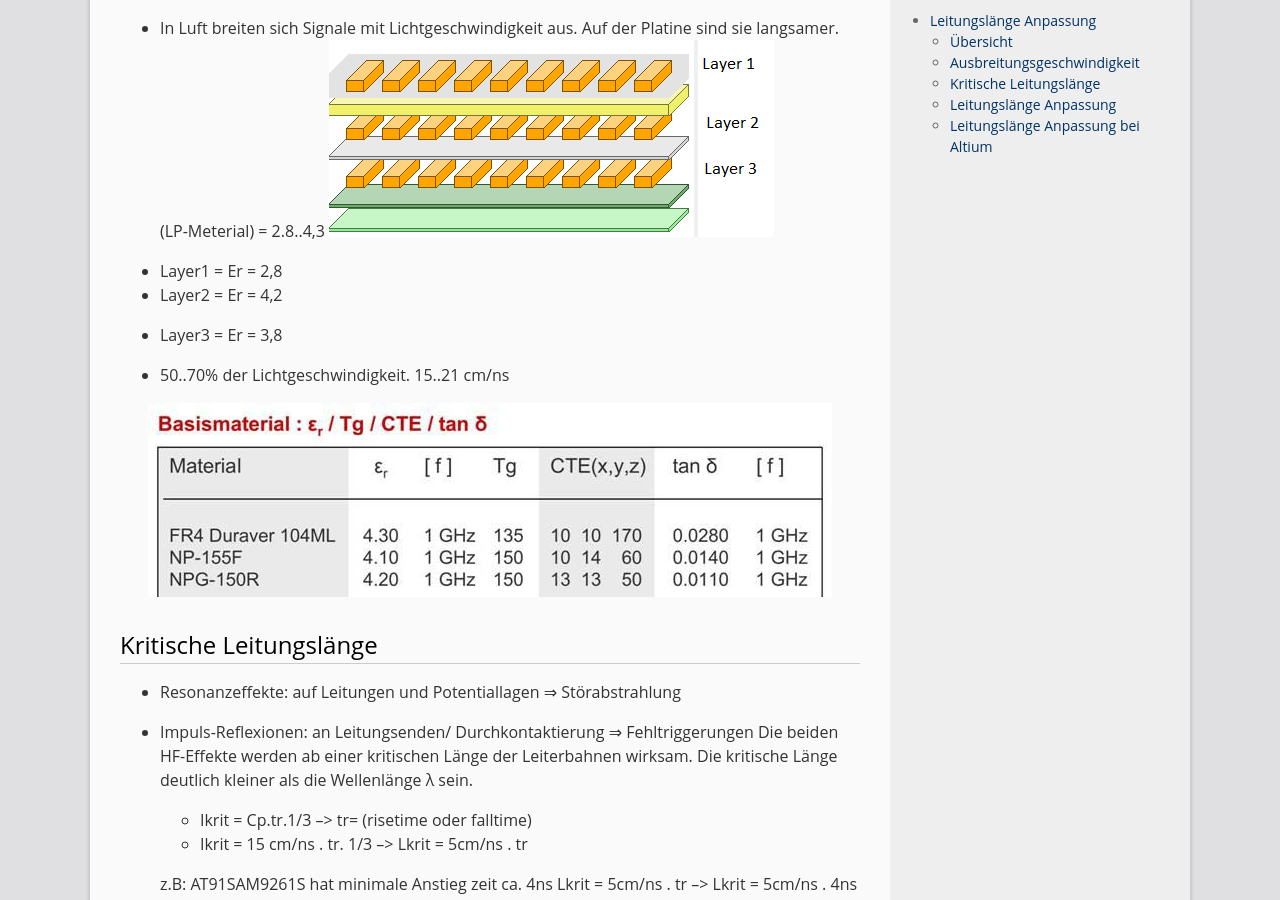
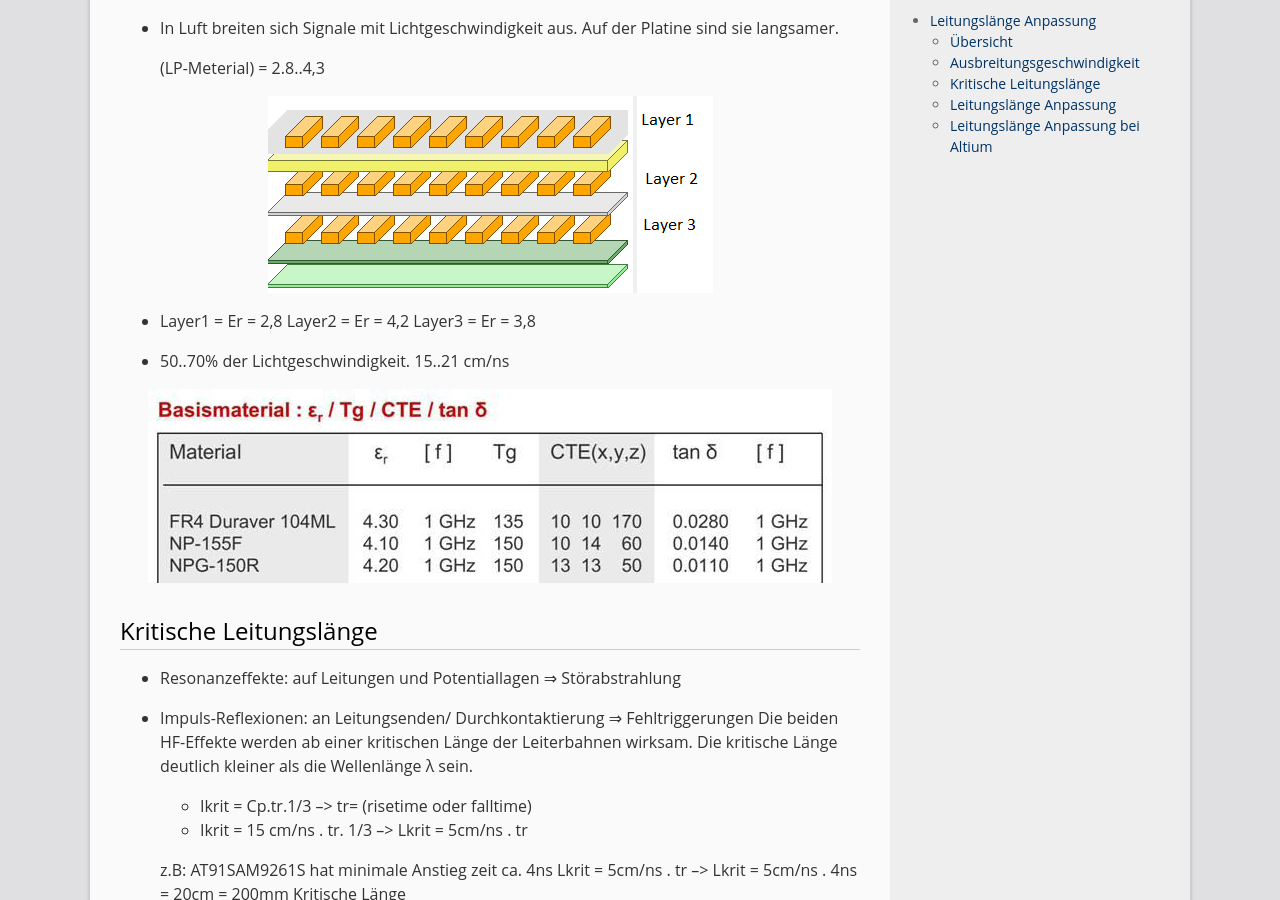
Before and after one commit to hakandilek/layout-pcb.de, a Jekyll site: the page built from _posts/2017-04-10-Laenge-Anpassung.md, in a window 1280 px wide and 900 px high, scrolled down 959 px. Built offline with Jekyll 4.4.1, drawn with Linux system fonts in a browser that asks for light colours.

Commit message:
zeile verbessern.

```diff
--- a/_posts/2017-04-10-Laenge-Anpassung.md
+++ b/_posts/2017-04-10-Laenge-Anpassung.md
@@ -21,12 +21,14 @@ permalink: /posts/Leitungslaenge
 ## Ausbreitungsgeschwindigkeit
 * Sehr hohe aber begrenzte Geschwindigkeit.
 * In Luft breiten sich Signale mit Lichtgeschwindigkeit aus. Auf der Platine sind sie langsamer.
+
   (LP-Meterial) = 2.8..4,3
+
 ![](https://hakandilek.github.io/layout-pcb.de/static/img/2017-04-10/1.Er_Lagen.png)
 
 * Layer1 = Er = 2,8
-* Layer2 = Er = 4,2
-* Layer3 = Er = 3,8
+Layer2 = Er = 4,2
+Layer3 = Er = 3,8
 
 * 50..70% der Lichtgeschwindigkeit. 15..21 cm/ns
 
```
